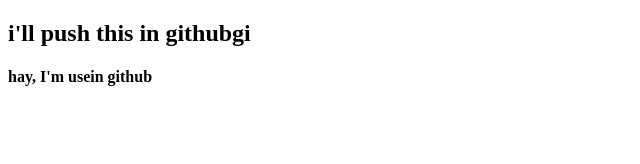
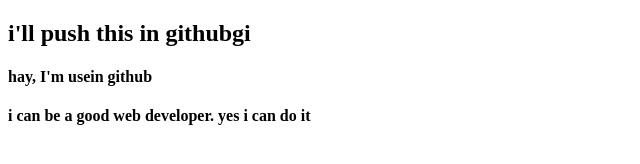
Before and after one commit to Swapno5896/my-first-website, a plain HTML site: page index.html in a window 1280 px wide. Shown: the whole page, without its empty margins (0-640 px from the left). Drawn offline with Linux system fonts and the light colour scheme.

Commit message:
add h4 tag

```diff
--- a/index.html
+++ b/index.html
@@ -8,5 +8,6 @@
 <body>
     <h2>i'll push this in githubgi</h2>
     <h4>hay, I'm usein github</h4>
+    <h4>i can be a good web developer. yes i can do it</h4>
 </body>
 </html>
```
